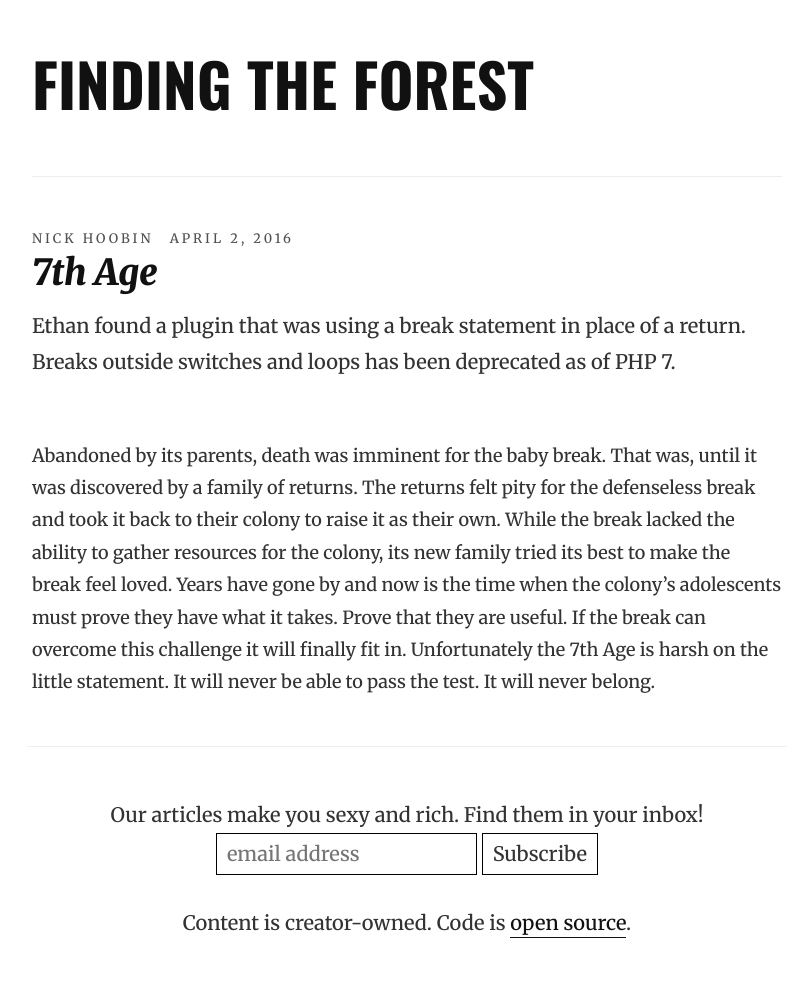
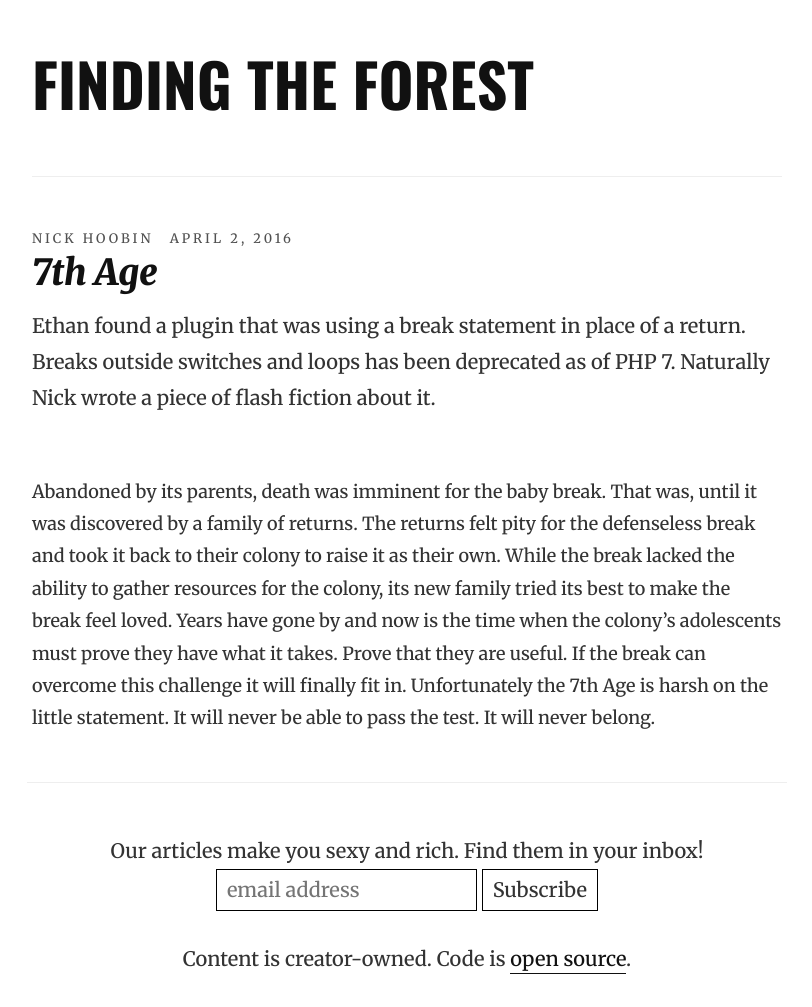
Before and after one commit to findingtheforest/findingtheforest.github.io, a Jekyll site: the page built from _posts/2016-04-02-seventh-age.md, in a window 1280 px wide. Shown: the whole page, without its empty margins (233-1045 px from the left). Built offline with Jekyll 4.4.1, drawn with Linux system fonts in a browser that asks for light colours; before the commit the page ends 971 px from its top, so only the background shows below that.

Commit message:
Change summary and intro

```diff
--- a/_posts/2016-04-02-seventh-age.md
+++ b/_posts/2016-04-02-seventh-age.md
@@ -2,9 +2,9 @@
 title: 7th Age
 author: Nick Hoobin
 intro: >
- Ethan found a plugin that was using a break statement in place of a return. Breaks outside switches and loops has been deprecated as of PHP 7.
+ Ethan found a plugin that was using a break statement in place of a return. Breaks outside switches and loops has been deprecated as of PHP 7. Naturally Nick wrote a piece of flash fiction about it.
 summary: >
- Ethan found a plugin that was using a break statement in place of a return. Breaks outside switches and loops has been deprecated as of PHP 7.
+ Ethan found a plugin that was using a break statement in place of a return. Breaks outside switches and loops has been deprecated as of PHP 7. Naturally Nick wrote a piece of flash fiction about it.
 ---
 
 Abandoned by its parents, death was imminent for the baby break. That was, until it was discovered by a family of returns. The returns felt pity for the defenseless break and took it back to their colony to raise it as their own. While the break lacked the ability to gather resources for the colony, its new family tried its best to make the break feel loved. Years have gone by and now is the time when the colony’s adolescents must prove they have what it takes. Prove that they are useful. If the break can overcome this challenge it will finally fit in. Unfortunately the 7th Age is harsh on the little statement. It will never be able to pass the test. It will never belong.
```
